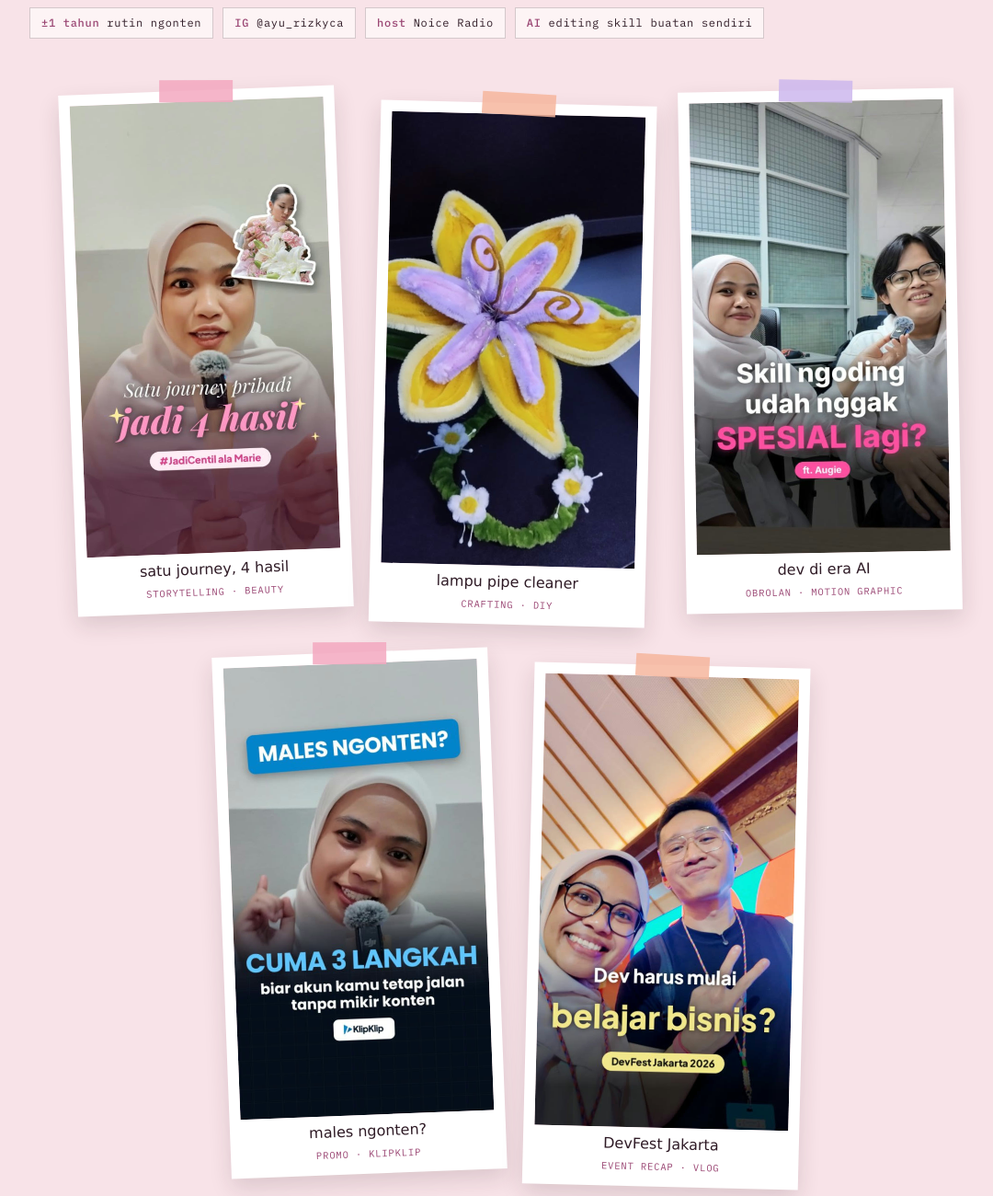
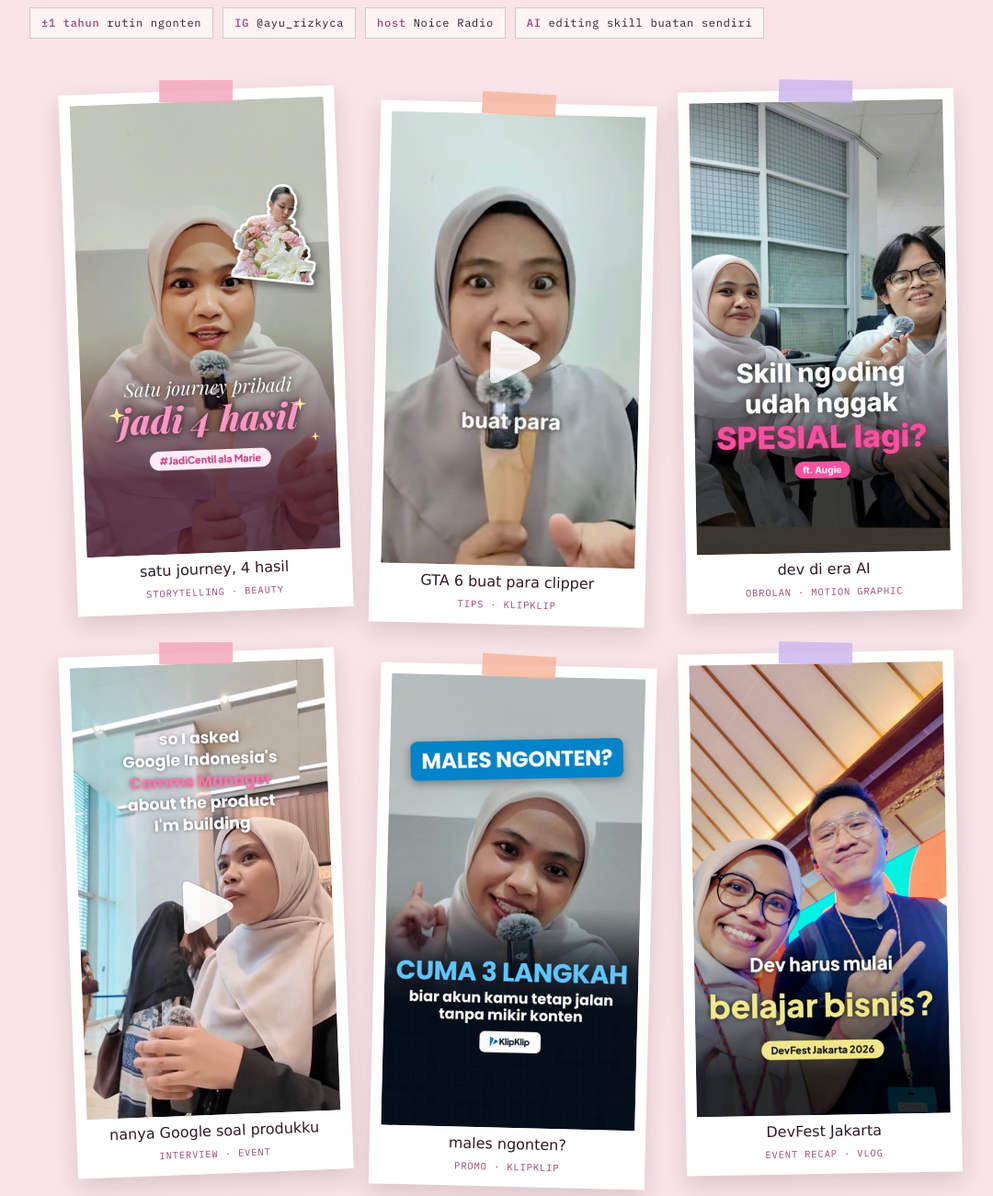
Before and after one commit to ayurizkyca/ayura, a plain HTML site: page index.html in a window 1280 px wide. Shown: the part 1260-2560 px from the top of the page at 92% size, without its empty margins (82-1162 px from the left). Drawn offline with Linux system fonts and the light colour scheme; a web font is replaced by a local one.

Commit message:
Content corner: ganti reel crafting ke GTA 6, tambah reel interview Google
Co-Authored-By: Claude Opus 5.5 <noreply@anthropic.com>

```diff
--- a/index.html
+++ b/index.html
@@ -25,7 +25,7 @@
   Cukup taruh file di folder /foto dengan nama persis:
     hero-1.jpg   → polaroid "di balik layar" (rasio 4:5)
     hero-2.jpg   → polaroid "di depan kamera" (rasio 4:5)
-    konten-1.jpg … konten-5.jpg → thumbnail konten (rasio 9:16)
+    konten-1.jpg … konten-7.jpg → thumbnail konten (rasio 9:16)
     about.jpg    → foto santai di section About (rasio 4:5)
   Begitu file ada, foto langsung muncul — tanpa edit HTML.
   Selama file belum ada, placeholder yang tampil.
@@ -640,17 +640,23 @@ footer{border-top:1.5px solid var(--ink);background:var(--ink);color:var(--paper
         <span class="caption">satu journey, 4 hasil</span>
         <span class="kind">storytelling · beauty</span>
       </a>
-      <a class="reel" href="https://www.instagram.com/p/DIH-SjxzzBH/" target="_blank" rel="noopener">
+      <a class="reel" href="https://www.instagram.com/p/Df6HbRdpRvm/" target="_blank" rel="noopener">
         <span class="tape"></span>
-        <div class="photo-slot"><img src="foto/konten-5.jpg?v=2" alt="Reel: lampu bunga dari pipe cleaner" loading="lazy" onerror="this.style.display='none';this.nextElementSibling.style.display='flex'"><div class="photo-empty" style="display:none">konten #5 ✂</div></div>
-        <span class="caption">lampu pipe cleaner</span>
-        <span class="kind">crafting · DIY</span>
+        <div class="photo-slot"><img src="foto/konten-6.jpg?v=1" alt="Reel: GTA 6 rilis, momen emas buat para clipper" loading="lazy" onerror="this.style.display='none';this.nextElementSibling.style.display='flex'"><div class="photo-empty" style="display:none">konten #6 ✂</div></div>
+        <span class="caption">GTA 6 buat para clipper</span>
+        <span class="kind">tips · KlipKlip</span>
       </a>
       <a class="reel" href="https://www.instagram.com/p/Df0xpIJTIGe/" target="_blank" rel="noopener">
         <span class="tape"></span>
         <div class="photo-slot"><img src="foto/konten-2.jpg?v=2" alt="Reel: ngobrol soal developer di era AI" loading="lazy" onerror="this.style.display='none';this.nextElementSibling.style.display='flex'"><div class="photo-empty" style="display:none">konten #2 ✂</div></div>
         <span class="caption">dev di era AI</span>
         <span class="kind">obrolan · motion graphic</span>
+      </a>
+      <a class="reel" href="https://www.instagram.com/p/Df_Z3CuTcIz/" target="_blank" rel="noopener">
+        <span class="tape"></span>
+        <div class="photo-slot"><img src="foto/konten-7.jpg?v=1" alt="Reel: nanya Comms Manager Google Indonesia soal produk yang aku bangun" loading="lazy" onerror="this.style.display='none';this.nextElementSibling.style.display='flex'"><div class="photo-empty" style="display:none">konten #7 ✂</div></div>
+        <span class="caption">nanya Google soal produkku</span>
+        <span class="kind">interview · event</span>
       </a>
       <a class="reel" href="https://www.instagram.com/p/DfyZV5vyWfd/" target="_blank" rel="noopener">
         <span class="tape"></span>
```
Also changed, not shown: foto/konten-5.jpg (deleted), foto/konten-6.jpg (added), foto/konten-7.jpg (added), 1 other file.
